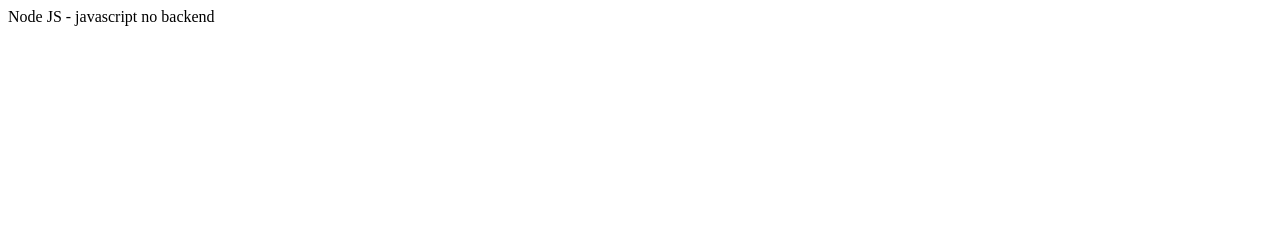
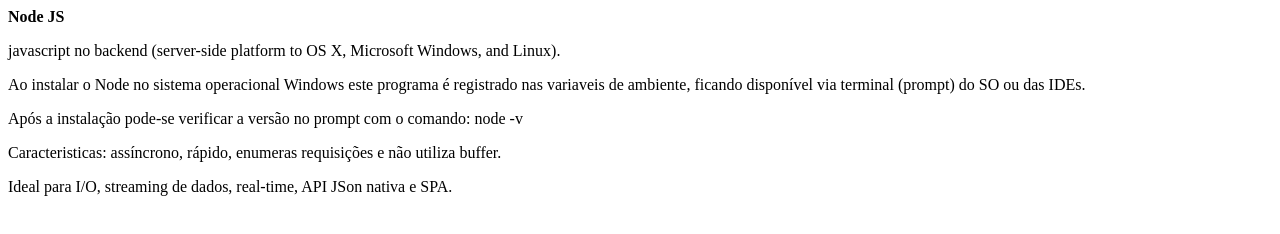
Before and after one commit to danieljustino79/node, a plain HTML site: page index.htm in a window 1280 px wide. Drawn offline with Linux system fonts and the light colour scheme.

Commit message:
intro Node

```diff
--- a/index.htm
+++ b/index.htm
@@ -1,5 +1,12 @@
 <html>
-    <body>
-        Node JS - javascript no backend
-    </body>
+<body>
+	<b>Node JS</b>
+	<p>javascript no backend (server-side platform to OS X, Microsoft Windows, and Linux).</p>
+	<p>Ao instalar o Node no sistema operacional Windows
+este programa é registrado nas variaveis de ambiente,
+ficando disponível via terminal (prompt) do SO ou das IDEs.</p>
+	<p>Após a instalação pode-se verificar a versão no prompt com o comando: node -v</p>
+	<p>Caracteristicas: assíncrono, rápido, enumeras requisições e não utiliza buffer.</p>
+	<p>Ideal para I/O, streaming de dados, real-time, API JSon nativa e SPA.</p>
+</body>
 </html>
--- /dev/null
+++ b/teste.js
@@ -0,0 +1 @@
+console.log('texto ');
```
